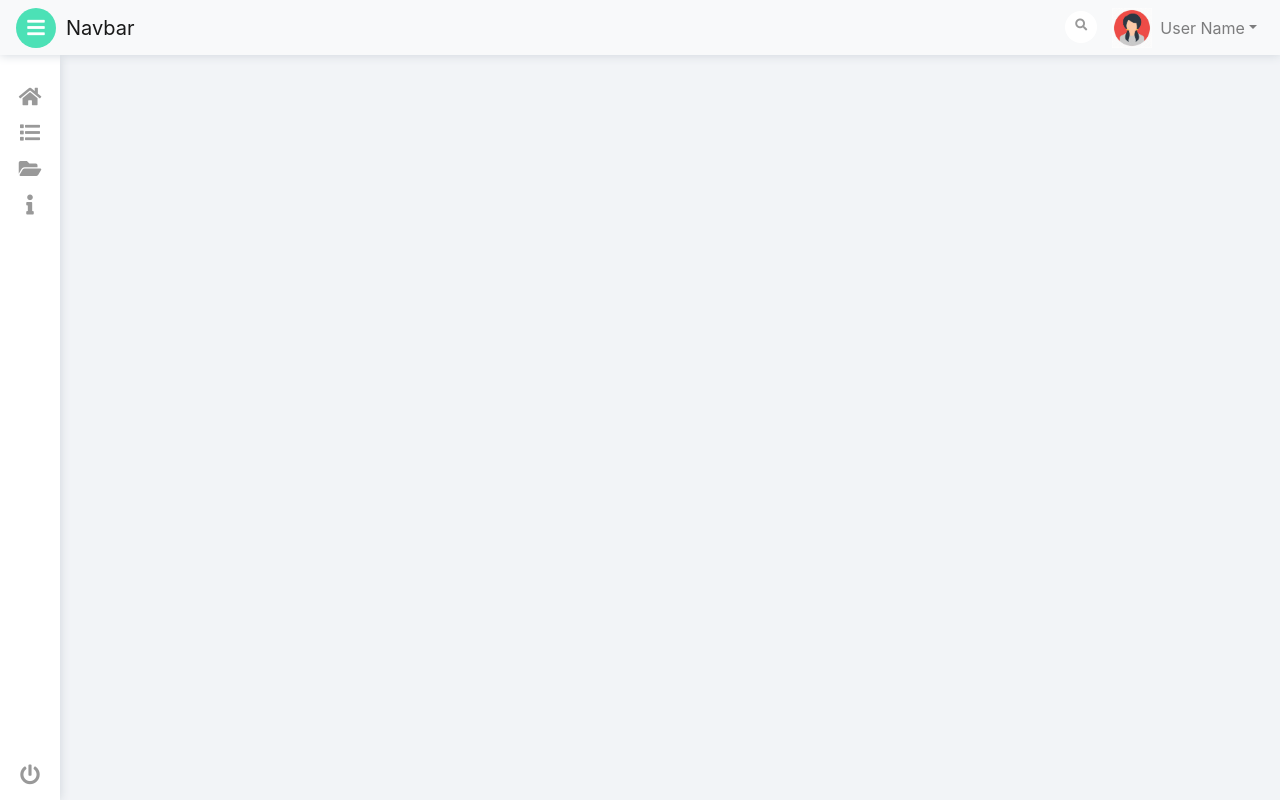
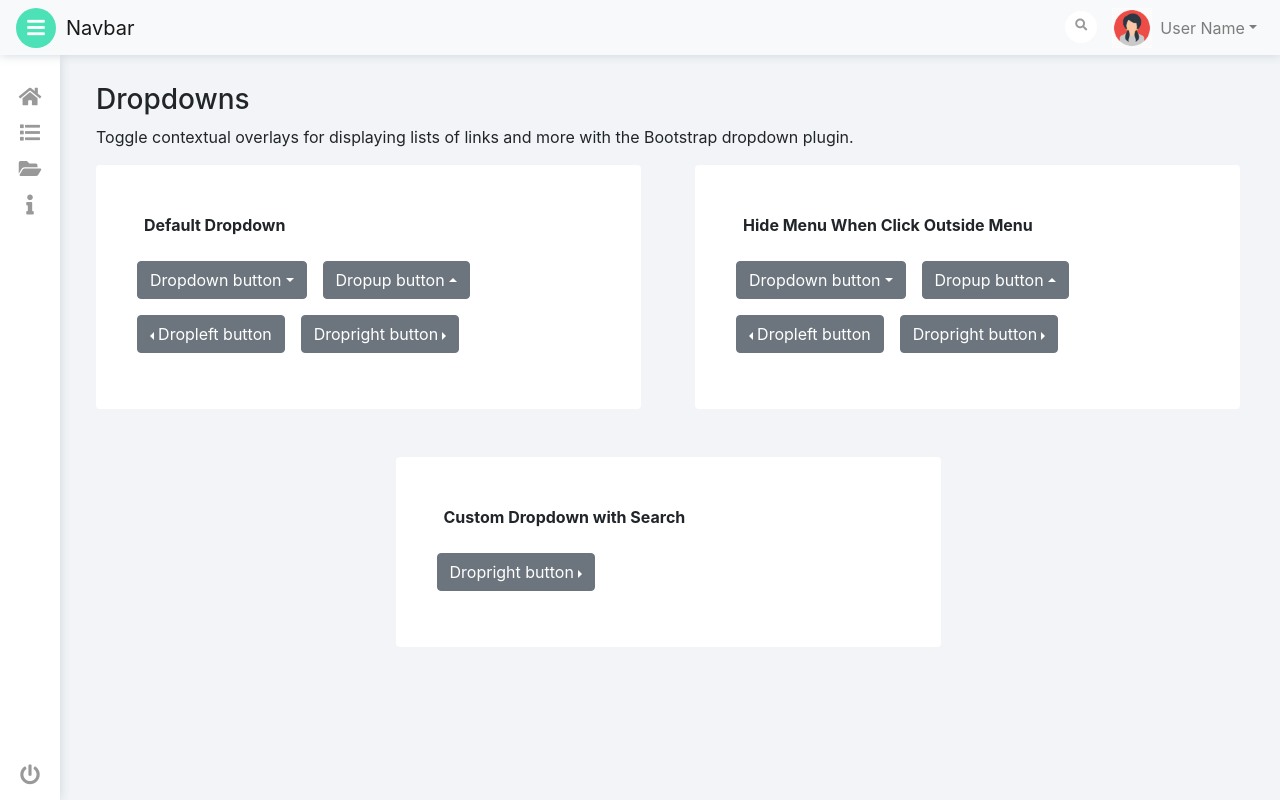
Before and after one commit to aida94/aida-kit, a React (Create React App) app: page /dropdowns in a window 1280 px wide. Built offline with nearby package versions, Linux system fonts and the light colour scheme.

Commit message:
add dropdown

```diff
--- a/src/CompData.js
+++ b/src/CompData.js
@@ -6,6 +6,7 @@ import Alerts from './components/components/alerts/alerts';
 import Buttons from './components/components/buttons/buttons';
 import Carousels from './components/components/carousels/carousels';
 import Collapses from './components/components/collapses/collapses';
+import Dropdowns from './components/components/dropdowns/dropdowns';
 
 
 // data object with all routes for each component
@@ -66,6 +67,14 @@ const CompData = [
     showComponent: true,
     main: () => <Collapses/>,
   },
+  {
+    path: '/dropdowns',
+    exact: false,
+    name: 'DropDowns',
+    icon: 'fa fa-user',
+    showComponent: true,
+    main: () => <Dropdowns/>,
+  },
 
 ];
 
--- a/src/components/components/alerts/alerts.scss
+++ b/src/components/components/alerts/alerts.scss
@@ -1,4 +1,5 @@
 @import './../../../App.scss';
+
 
 .colorIcon {
     background-color:rgba(255, 255, 255, 0.2);
--- a/src/components/components/buttons/buttons.scss
+++ b/src/components/components/buttons/buttons.scss
@@ -1,4 +1,5 @@
 @import './../../../App.scss';
+
 
 .btnIcon {
     color:white;
--- a/src/components/components/carousels/carousels.js
+++ b/src/components/components/carousels/carousels.js
@@ -43,7 +43,7 @@ class Carousels extends Component {
 
     return (
 
-      <div className='' id='alerts'>
+      <div className='' id='carousels'>
         <section className='mx-3 mt-1 mb-4'>
           <h3>Carousel</h3>
           <p>Use this elements, if you want to show some hints or additional information</p>
@@ -56,7 +56,7 @@ class Carousels extends Component {
                   {slides.map((slide, index) => (
                     <div key={index}>
                       <img src={slide.src} alt={slide.alt} />
-                      <p className="legend">{slide.caption}</p>
+                      <p className='legend'>{slide.caption}</p>
                     </div>
                   ))}
                 </Carousel>
@@ -69,7 +69,7 @@ class Carousels extends Component {
                   {slides.map((slide, index) => (
                     <div key={index}>
                       <img src={slide.src} alt={slide.alt} />
-                      <p className="legend">{slide.caption}</p>
+                      <p className='legend'>{slide.caption}</p>
                     </div>
                   ))}
                 </Carousel>
@@ -82,7 +82,7 @@ class Carousels extends Component {
                   {slides.map((slide, index) => (
                     <div key={index}>
                       <img src={slide.src} alt={slide.alt} />
-                      <p className="legend">{slide.caption}</p>
+                      <p className='legend'>{slide.caption}</p>
                     </div>
                   ))}
                 </Carousel>
@@ -99,7 +99,7 @@ class Carousels extends Component {
                   {slides.map((slide, index) => (
                     <div key={index}>
                       <img src={slide.src} alt={slide.alt} />
-                      <p className="legend">{slide.caption}</p>
+                      <p className='legend'>{slide.caption}</p>
                     </div>
                   ))}
                 </Carousel>
@@ -112,7 +112,7 @@ class Carousels extends Component {
                   {slides.map((slide, index) => (
                     <div key={index}>
                       <img src={slide.src} alt={slide.alt} />
-                      <p className="legend">{slide.caption}</p>
+                      <p className='legend'>{slide.caption}</p>
                     </div>
                   ))}
                 </Carousel>
--- a/src/components/components/collapses/collapses.js
+++ b/src/components/components/collapses/collapses.js
@@ -5,7 +5,7 @@ class Collapses extends Component {
   render() {
     return (
 
-      <div className='' id='alerts'>
+      <div className='' id='collapses'>
         <section className='mx-3 mt-1 mb-4'>
           <h3>Collapse</h3>
           <p>Toggle the visibility of content across your project with a few classes and our JavaScript plugins.</p>
--- a/src/components/components/collapses/collapses.scss
+++ b/src/components/components/collapses/collapses.scss
@@ -1,6 +1,7 @@
 @import './../../../App.scss';
+
+
 .collapseIcon {
-
     text-align: left;
     vertical-align: inherit;
     height: 20px;
--- /dev/null
+++ b/src/components/components/dropdowns/dropdown.js
@@ -0,0 +1,74 @@
+import React, { Component } from 'react';
+import './dropdowns.scss';
+
+class Dropdown extends Component {
+  constructor(props) {
+    super(props);
+    this.state = {
+      value: '',
+      showMenu: false,
+    };
+    this.menuRef = React.createRef();
+
+    this.handleShow = this.handleShow.bind(this);
+    this.handleChange = this.handleChange.bind(this);
+    this.onClickOutsideHandler = this.onClickOutsideHandler.bind(this);
+  }
+
+  handleShow() {
+    this.setState({ showMenu: !this.state.showMenu });
+  }
+
+  handleChange(e) {
+    this.setState({ value: e.target.value.toLowerCase().trim() });
+  }
+
+  componentDidMount() {
+    window.addEventListener('click', this.onClickOutsideHandler);
+  }
+
+  componentWillUnmount() {
+    window.removeEventListener('click', this.onClickOutsideHandler);
+  }
+
+  onClickOutsideHandler(event) {
+    if (this.state.showMenu && !this.menuRef.current.contains(event.target) && this.props.focus) {
+      this.setState({ showMenu: false });
+    }
+  }
+
+  render() {
+    let menuElement = [
+      'Action',
+      'Input',
+      'Button',
+      'Delete',
+    ];
+
+    if (this.state.value.length > 0) {
+      menuElement = menuElement.filter((i) => {
+        return i.toLowerCase().match(this.state.value);
+      });
+    }
+
+    const show = this.state.showMenu ? 'd-block' : '';
+    const search = this.props.search ? '' : 'd-none';
+    return (
+
+      <div className={this.props.class} ref={this.menuRef}>
+        <button className='btn btn-secondary dropdown-toggle' data-toggle='dropdown' onClick={this.handleShow} >
+          {this.props.text}
+        </button>
+        <div className={`dropdown-menu ${show}`}>
+            <input autoFocus className={`mx-3 my-2 w-auto ${search}`} placeholder="Type to filter..." onChange={this.handleChange} />
+            {menuElement.map((elem, index) => (
+                <div key={index} className='dropdown-item'>{elem}</div>
+            ))}
+        </div>
+      </div>
+
+    );
+  }
+}
+
+export default Dropdown;
--- /dev/null
+++ b/src/components/components/dropdowns/dropdowns.js
@@ -0,0 +1,56 @@
+import React, { Component } from 'react';
+import Dropdown from './dropdown';
+
+class Dropdowns extends Component {
+  render() {
+    return (
+      <div>
+        <section className='mx-3 mt-1 mb-4'>
+          <h3>Dropdowns</h3>
+          <p>Toggle contextual overlays for displaying lists of links and more with the Bootstrap dropdown plugin.</p>
+
+          <div className='row'>
+            <div className='col-md-6 mb-5'>
+              <div className='bg-white rounded p-2 p-md-5 mr-md-4'>
+                <p className='font-weight-bold'>Default Dropdown</p>
+                <div className='row'>
+                  <Dropdown text='Dropdown button' class='dropdown m-2' focus='' />
+                  <Dropdown text='Dropup button' class='dropup m-2' focus='' />
+                  <Dropdown text='Dropleft button' class='dropleft m-2' focus='' />
+                  <Dropdown text='Dropright button' class='dropright m-2' focus='' />
+                </div>
+              </div>
+            </div>
+
+            <div className='col-md-6 mb-5'>
+              <div className='bg-white rounded p-2 p-md-5 mr-md-4'>
+                <p className='font-weight-bold'>Hide Menu When Click Outside Menu</p>
+                <div className='row'>
+                  <Dropdown text='Dropdown button' class='dropdown m-2' focus='true' />
+                  <Dropdown text='Dropup button' class='dropup m-2' focus='true' />
+                  <Dropdown text='Dropleft button' class='dropleft m-2' focus='true' />
+                  <Dropdown text='Dropright button' class='dropright m-2' focus='true' />
+                </div>
+              </div>
+            </div>
+          </div>
+
+          <div className='row'>
+            <div className='col-lg-6 offset-lg-3 mb-5'>
+              <div className='bg-white rounded p-2 p-md-5 mr-md-4'>
+                <p className='font-weight-bold'>Custom Dropdown with Search</p>
+                <div className='row'>
+                  <Dropdown text='Dropright button' class='dropright m-2' focus='true' search='true' />
+                </div>
+              </div>
+            </div>
+
+          </div>
+        </section>
+      </div>
+
+    );
+  }
+}
+
+export default Dropdowns;
--- /dev/null
+++ b/src/components/components/dropdowns/dropdowns.scss
@@ -0,0 +1 @@
+@import './../../../App.scss';
```
